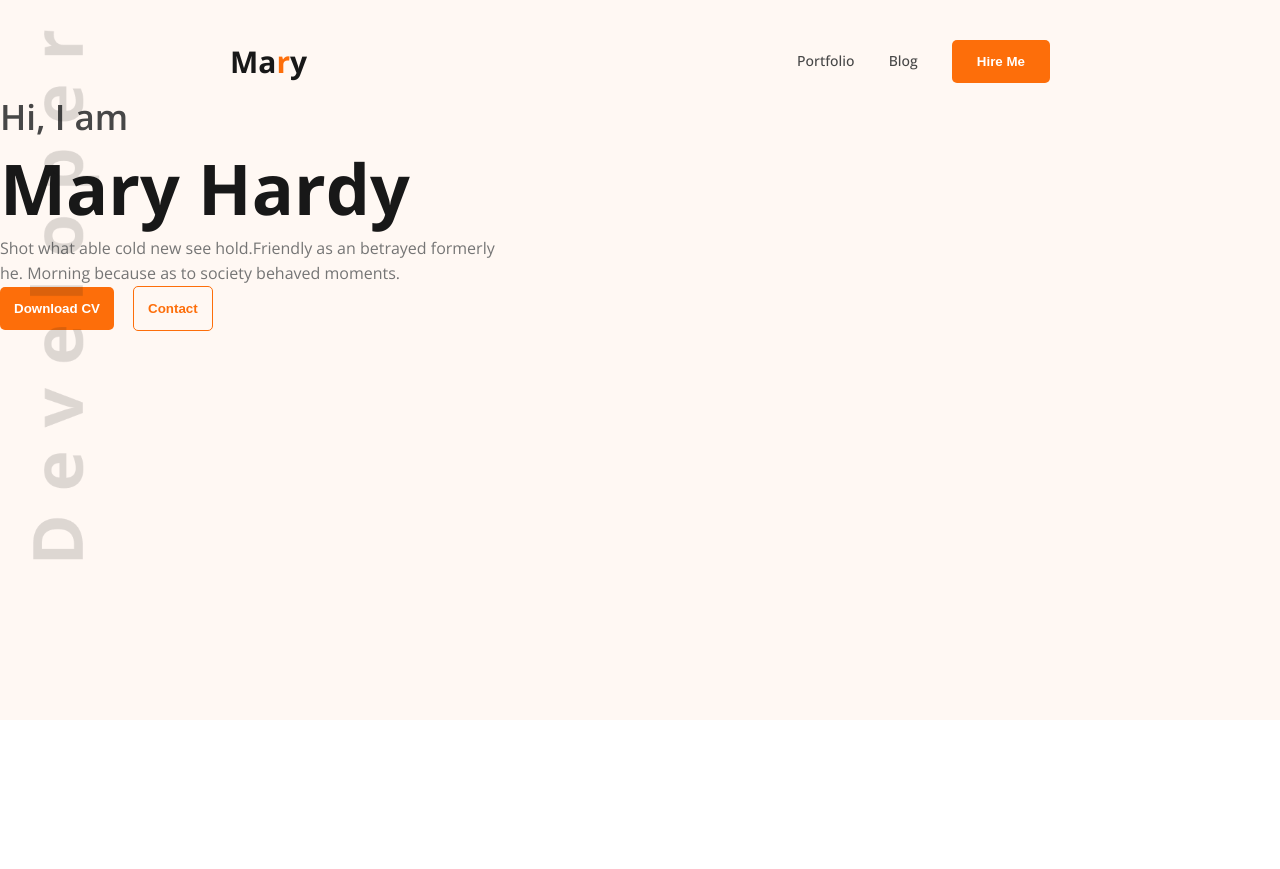
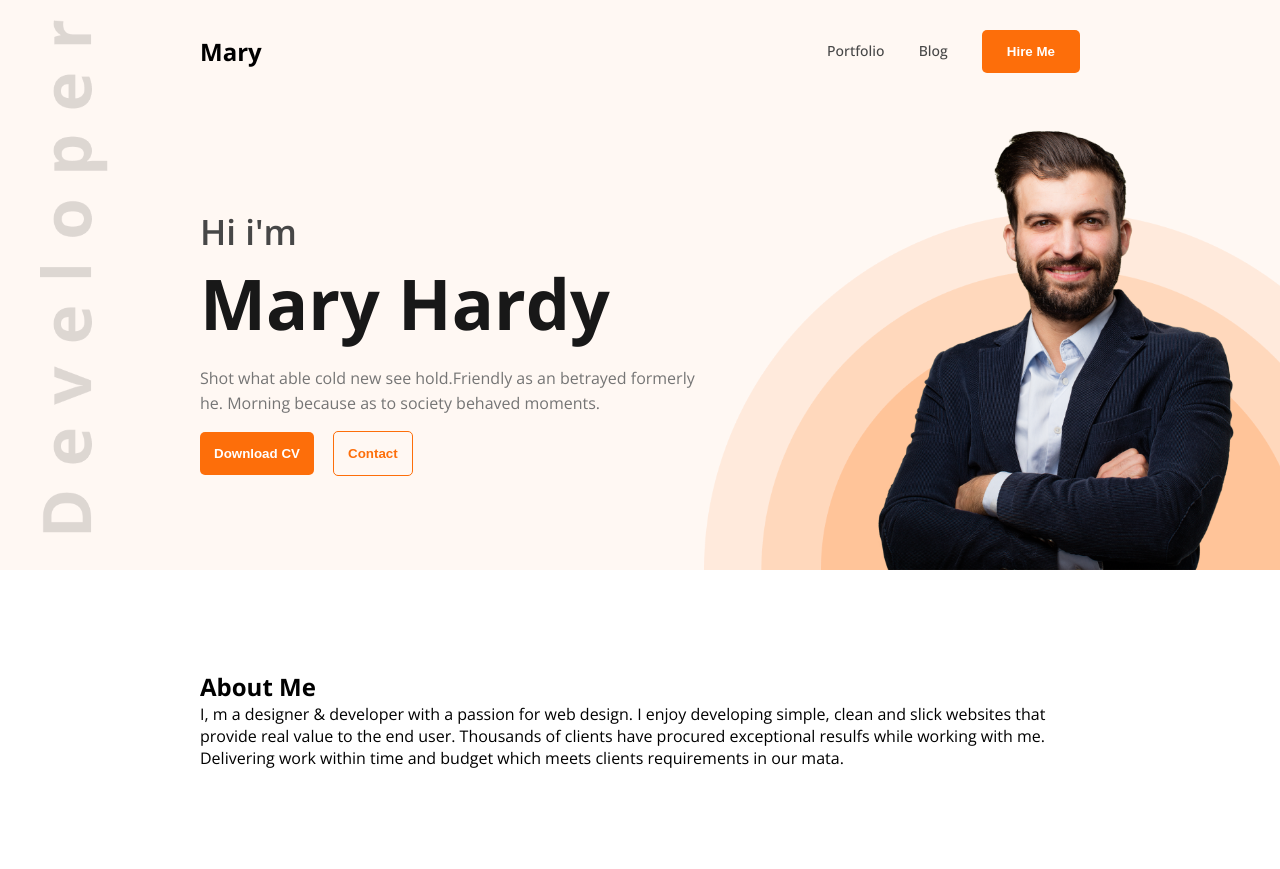
Before and after one commit to ashrafulrifaz/portfolio-resources, a plain HTML site: page index.html in a window 1280 px wide. Before the commit the page ends 800 px from the top, so only its background shows below. Drawn offline with nearby package versions, Linux system fonts and the light colour scheme.

Commit message:
banner added

```diff
--- a/css/style.css
+++ b/css/style.css
@@ -9,11 +9,14 @@ body{
   font-family: Open Sans;
 }
 
-.hero{
-  min-height: 90vh;
+header{
+  padding-top: 20px;
+  background: #fff8f3;
+  background-image: url(../img/header_bg.png);
+  background-repeat: no-repeat;
+  background-position: bottom right;
+  background-size: 45%;
   position: relative;
-  padding-top: 30px;
-  background: #fff8f3;
 }
 
 .hero .hero-1{
@@ -31,9 +34,9 @@ body{
 
 nav{
   display: flex;
-  justify-content: space-around;
+  justify-content: space-between;
   align-items: center;
-  padding: 10px 0;
+  padding: 10px 200px;
 }
 
 nav ul li{
@@ -63,6 +66,13 @@ nav button{
   color: #474747;
 }
 
+.banner{
+  padding: 30px 40px 0px 200px;
+  display: flex;
+  justify-content: space-between;
+  align-items: center;
+}
+
 .banner h2{
   font-size: 70px;
   font-weight: 700;
@@ -74,6 +84,7 @@ nav button{
   font-weight: 400;
   color: #757575;
   line-height: 25px;
+  margin: 15px 0;
 }
 
 .banner button:first-child{
@@ -93,3 +104,22 @@ nav button{
   padding: 14px;
   font-weight: 600;
 }
+
+.banner-img{
+  width: 38%;
+}
+
+.ban-img{
+  position: absolute;
+  left: 40px;
+  top: 20px;
+  height: 90%;
+}
+
+/* About Section */
+
+main{
+  padding: 100px 0;
+  margin: 0 200px;
+
+}
--- a/index.html
+++ b/index.html
@@ -11,11 +11,9 @@
 
 
 
-    <div class="hero">
-      <img src="img/developer.png" alt="Developer" class="hero-1">
     <header>
       <nav>
-          <h2>Ma<span style="color: #FD6E0A">r</span>y</h2>
+        <h2>Ma<span>r</span>y</h2>
         <ul>
           <li>
             <a href="#">Portfolio</a>
@@ -28,10 +26,9 @@
           </li>
         </ul>
       </nav>
-      </header>
       <div class="banner">
-        <div class="left">
-          <h3>Hi, I am</h3>
+        <div class="banner-content">
+          <h3>Hi i'm</h3>
           <h2>Mary Hardy</h2>
           <p>Shot what able cold new see hold.Friendly as an betrayed formerly<br> he. Morning because as to society behaved moments.</p>
           <div>
@@ -39,9 +36,22 @@
             <button>Contact</button>
           </div>
         </div>
-        <div class="right"></div>
+        <img src="img/hardy.png" class="banner-img">
+        <img src="img/developer.png" class="ban-img">
+      </div>
+    </header>
+
+    <main>
+      <div class="about">
+        <div>
+          <h2>About Me</h2>
+          <p>I, m a designer & developer with a passion for web design. I enjoy developing simple, clean and slick websites that provide real value to the end user. Thousands of clients have procured exceptional resulfs while working with me. Delivering work within time and budget which meets clients requirements in our mata.</p>
+          <div class="info-box">
+
           </div>
         </div>
+      </div>
+    </main>
 
 
 </body>
```
Lines whose indentation alone changed are shown as unchanged.
